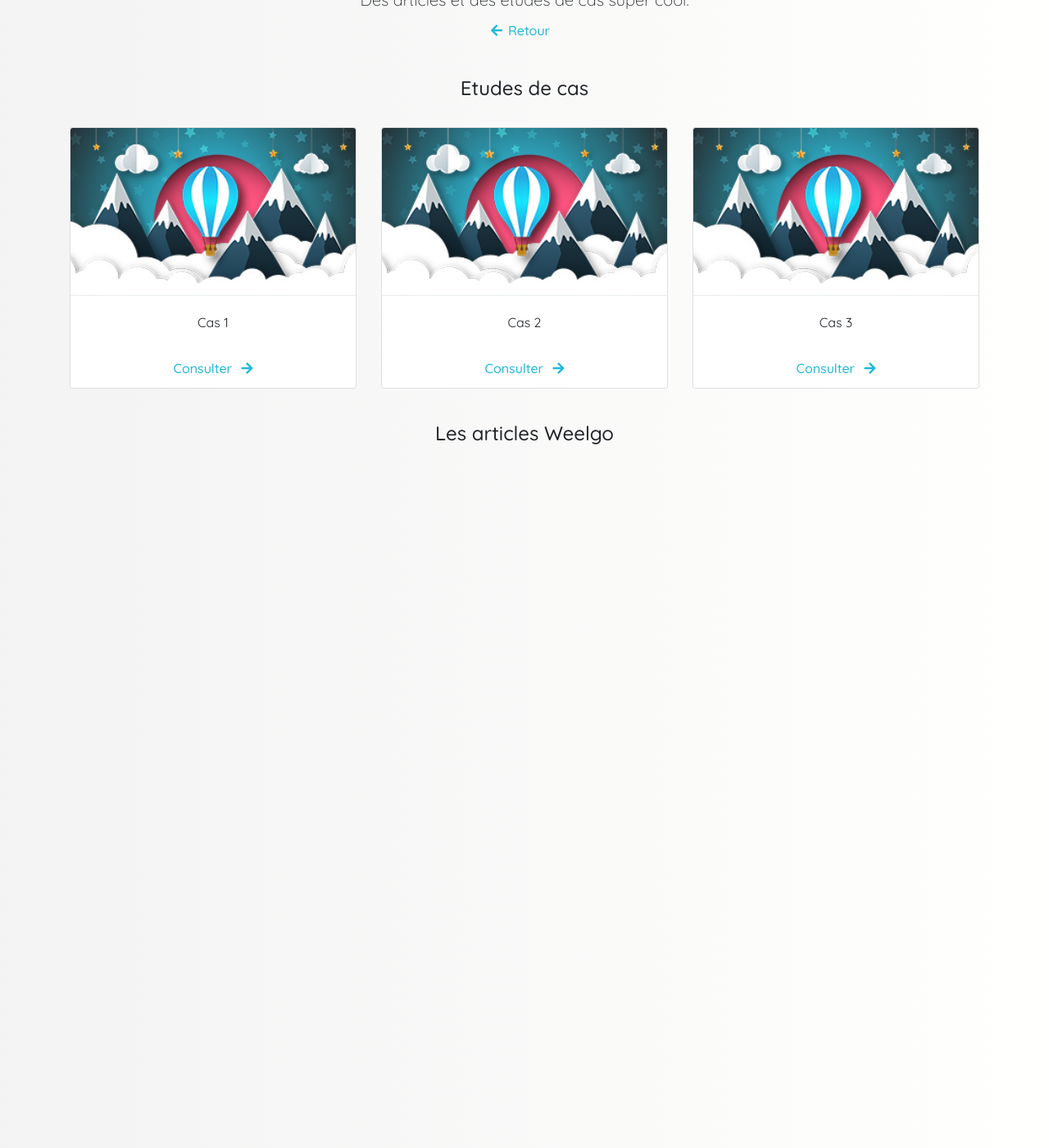
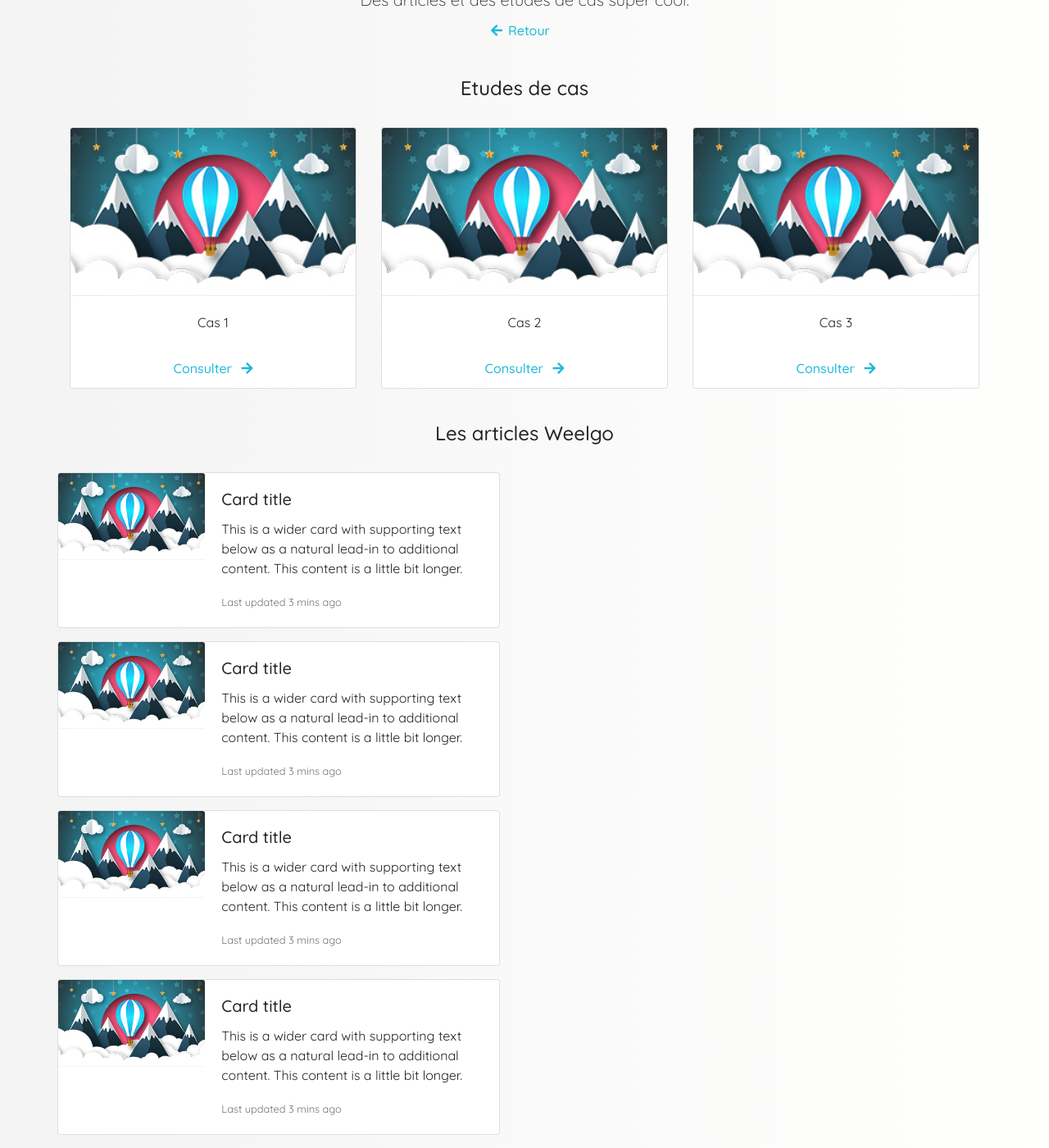
Before and after one commit to Weelgo/weelgo.github.io, a Jekyll site: the page built from fr/articles_et_etudes_de_cas/index.html, in a window 1280 px wide and 1400 px high, scrolled down 260 px. Shown: the whole window at 82% size. Built offline with Jekyll 4.4.1, drawn with Linux system fonts in a browser that asks for light colours; before the commit the page ends 900 px from its top, so only the background shows below that; some of the changed text lies outside the part shown.

Commit message:
Amélioration

```diff
--- a/_data/sitemap_fr.json
+++ b/_data/sitemap_fr.json
@@ -178,7 +178,7 @@
 	},
 	{
 		"name": "Etude de cas / Articles",
-		"name2": "Articles / Etude de cas",
+		"name2": "Etude de cas / Articles",
 		"description": "Des articles et des études de cas super cool.",
 		"path": "articles_et_etudes_de_cas",
 		"id": "345klj3",
--- a/_layouts/article_index_fr.html
+++ b/_layouts/article_index_fr.html
@@ -41,7 +41,29 @@
 
 		<div class="lead text-center" style="font-weight: 500;margin-bottom: 30px;font-size: 1.5em;">Les articles Weelgo</div>
 
+		{% for card in currentData.articles %}
+		<div class="row">
+			<div class="card mb-3" style="max-width: 540px;">
+				<div class="row no-gutters">
+					<div class="col-md-4">
+						<img src="img/{{ card.image }}" class="card-img">
+					</div>
+					<div class="col-md-8">
+						<div class="card-body">
+							<h5 class="card-title">Card title</h5>
+							<p class="card-text">This is a wider card with supporting
+								text below as a natural lead-in to additional content. This
+								content is a little bit longer.</p>
+							<p class="card-text">
+								<small class="text-muted">Last updated 3 mins ago</small>
+							</p>
+						</div>
+					</div>
+				</div>
+			</div>
 
+		</div>
+		{% endfor %}
 
 	</div>
 
```
